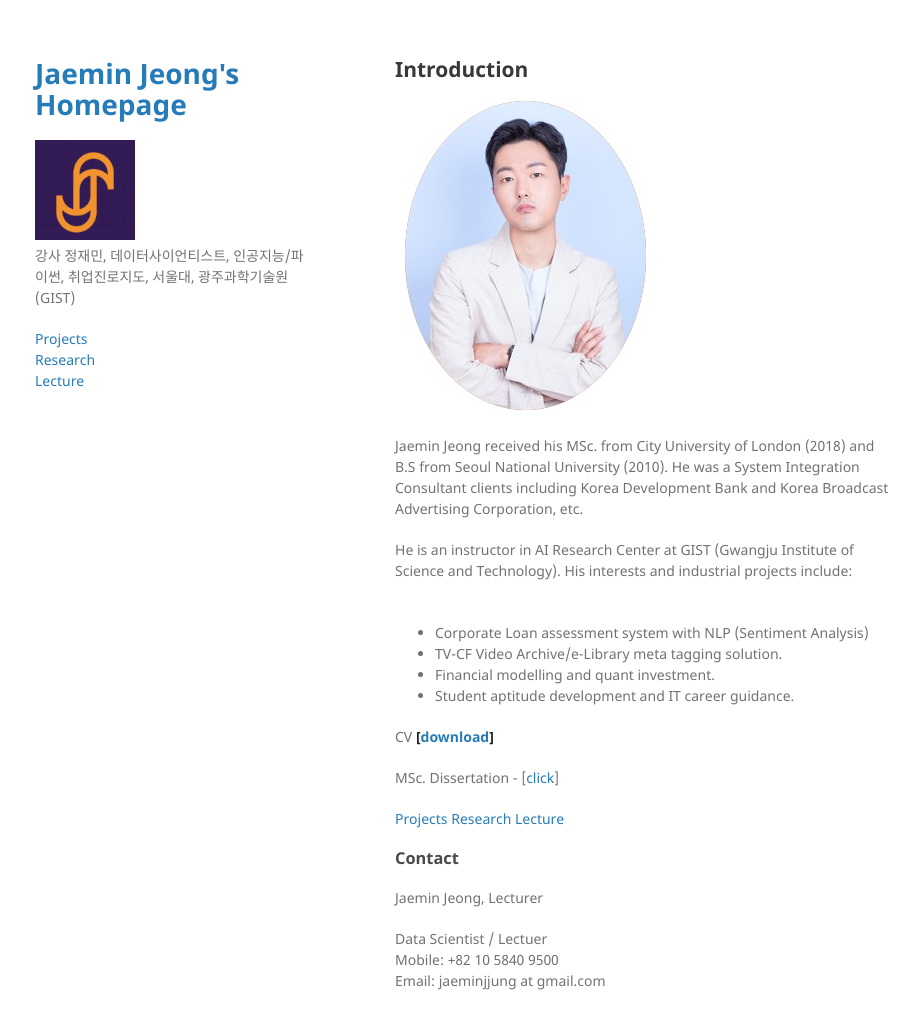
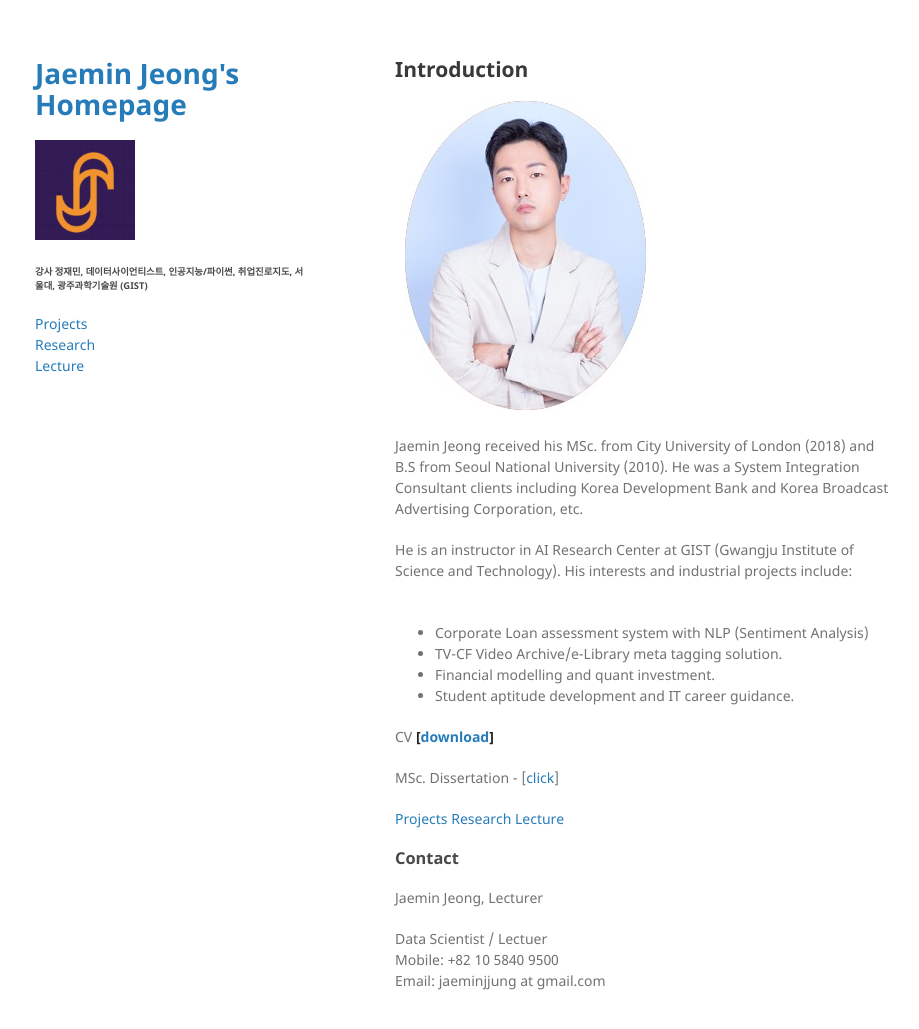
Before and after one commit to dscoool/dscoool.github.io, a Jekyll site: the page built from index.md, in a window 1280 px wide and 1061 px high. Shown: the top 1029 px of the window, without its empty margins (175-1094 px from the left). Built offline with Jekyll 4.4.1, drawn with Linux system fonts in a browser that asks for light colours; our own code applies the rules of GitHub Pages for plain Markdown files.

Commit message:
Update default.html

```diff
--- a/_layouts/default.html
+++ b/_layouts/default.html
@@ -21,7 +21,7 @@
           <img src="http://github.com/dscoool/dscoool.github.io/raw/main/assets/img/j_logo.png" alt="Logo" width = "100px" height="100px"/>
         {% endif %}
 
-        <p>{{ site.description | default: site.github.project_tagline }}</p>
+        <p><h6>{{ site.description | default: site.github.project_tagline }}</h6></p>
 
         {% if site.github.is_project_page %}
 <!--         <p class="view"><a href="{{ site.github.repository_url }}">View the Project on GitHub <small>{{ site.github.repository_nwo }}</small></a></p> -->
```
